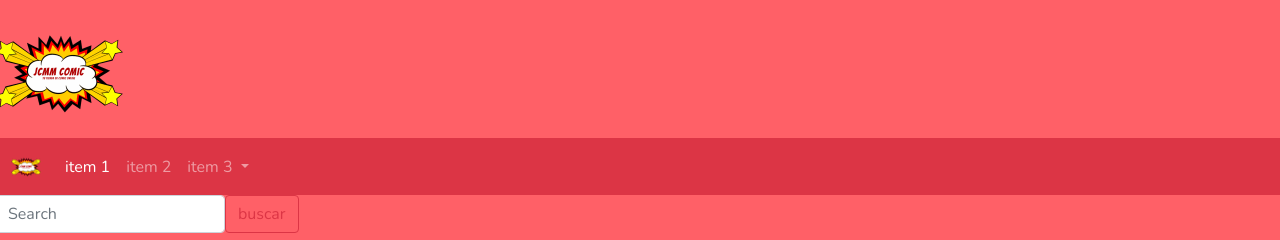
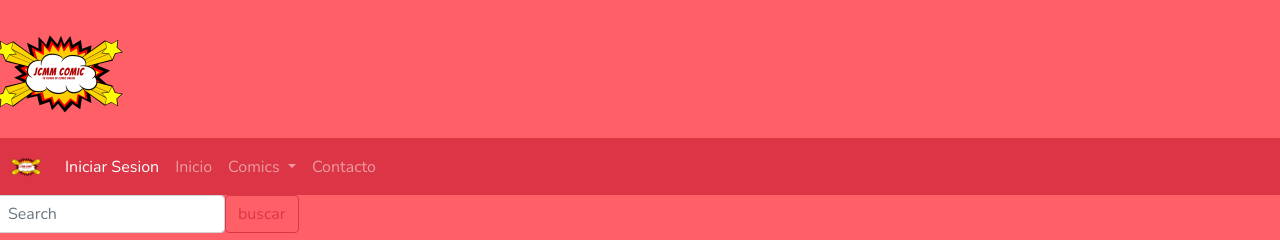
Before and after one commit to Mdiasan/JCMM_COMICS, a PHP site: page /index.php in a window 1280 px wide. Shown: the top 240 px of the page. Run offline with PHP 8.4, Linux system fonts and the light colour scheme; style sheets or scripts are compiled from the project's sources; some libraries are stand-ins or nearby versions.

Commit message:
Navigation

```diff
--- a/includes/navigation.php
+++ b/includes/navigation.php
@@ -1,5 +1,5 @@
 <nav class="navbar navbar-dark bg-danger navbar-expand-md">
-        <a class="navbar-brand" href="#">
+        <a class="navbar-brand" href="index.php">
           <img src="/media/images/logo-jcmm-128x128.png" width="30" height="30" alt="logo">
 
         </a>
@@ -9,21 +9,23 @@
         </button>
         <div class="collapse navbar-collapse" id="navbar-list-2">
           <ul class="navbar-nav">
-            <li class="nav-item active">
-              <a class="nav-link" href="#">item 1 <span class="sr-only"></span></a>
+          <li class="nav-item active">
+              <a class="nav-link" href="login.php">Iniciar Sesion <span class="sr-only"></span></a>
             </li>
             <li class="nav-item">
-              <a class="nav-link" href="#">item 2</a>
+              <a class="nav-link" href="index.php">Inicio</a>
             </li>
             <li class="nav-item dropdown">
               <a class="nav-link dropdown-toggle" href="#" id="navbardrop" data-toggle="dropdown">
-                item 3
+                Comics
               </a>
               <div class="dropdown-menu">
-                <a class="dropdown-item" href="#">item 3.1</a>
-                <a class="dropdown-item" href="#">iten 3.2</a>
-                <a class="dropdown-item" href="#">iten 3.3</a>
+                <a class="dropdown-item" href="#">Marvel</a>
+                <a class="dropdown-item" href="#">DC</a>
               </div>
+            </li>
+            <li class="nav-item">
+              <a class="nav-link" href="contact.php">Contacto</a>
             </li>
           </ul>
         </div>
--- a/scss/mystyle.scss
+++ b/scss/mystyle.scss
@@ -1,3 +1,9 @@
+@import '_variables.scss';
+  @import 'cubero.scss';
+  @import 'mDiaz.scss';
+  @import 'mRamirez.scss';
+
+
 body {
     background: #D7F7FE;
     font-family: "Nunito", sans-serif;
@@ -218,7 +224,3 @@ body {
     z-index: -1;
     font-size: 1.75em;
   }
-
-  @import 'cubero.scss';
-  @import 'mDiaz.scss';
-  @import 'mRamirez.scss';
```
Also changed, not shown: scss/_variables.scss (added).
